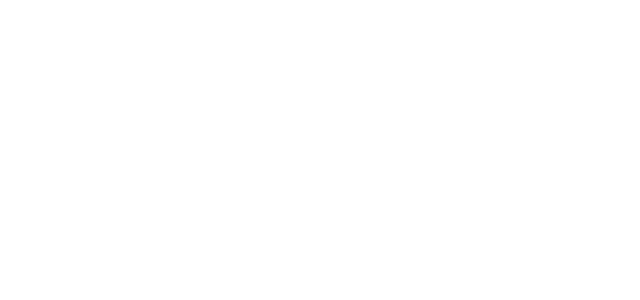
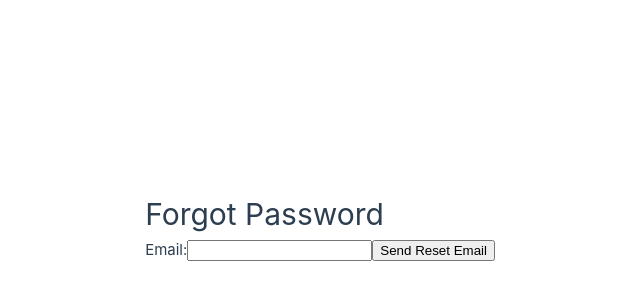
Before and after one commit to staten-island-tech/sql-project-women-in-stem-plus-tyler, a Vue app in the folder SQL/: page /forgotPassword in a window 1280 px wide. Before the commit this address had no page. Shown: the part 174-474 px from the top of the page, without its empty margins (145-785 px from the left). Built offline with nearby package versions, Linux system fonts and the light colour scheme.

Commit message:
trying reset password page

```diff
--- a/SQL/src/router/index.js
+++ b/SQL/src/router/index.js
@@ -1,5 +1,6 @@
 import { createRouter, createWebHistory } from 'vue-router'
 import AuthScreen from '../views/AuthenticationScreen.vue'
+import forgotPassword from '../views/forgotPassword.vue'
 
 const router = createRouter({
   history: createWebHistory(import.meta.env.BASE_URL),
@@ -8,6 +9,11 @@
       path: '/',
       name: 'auth',
       component: AuthScreen
+    },
+    {
+      path: '/forgotPassword',
+      name: 'forgotPassword',
+      component: forgotPassword
     }
   ]
 })
--- a/SQL/src/views/AuthenticationScreen.vue
+++ b/SQL/src/views/AuthenticationScreen.vue
@@ -2,6 +2,7 @@
   <div>
     <SignUpForm v-if="isSignUp" />
     <SignInForm v-else />
+    <RouterLink v-if="!isSignUp" to="/forgotPassword">Forgot Password?</RouterLink>
     <button @click="isSignUp = !isSignUp">
       {{ isSignUp ? 'Already have an account? Sign In' : "Don't have an account yet? Sign Up" }}
     </button>
--- /dev/null
+++ b/SQL/src/views/forgotPassword.vue
@@ -0,0 +1,31 @@
+<template>
+  <form>
+    <h1>Forgot Password</h1>
+    <label for="email">Email:</label>
+    <input type="email" v-model="email" />
+    <button>Send Reset Email</button>
+  </form>
+</template>
+
+<script>
+import { ref } from 'vue'
+import { supabase } from '../lib/supabaseClient'
+const email = ref('')
+export default {
+  name: 'forgotPassword',
+  data() {
+    return {
+      email
+    }
+  },
+  methods: {
+    async resetPassword() {
+      await supabase.auth.resetPasswordForEmail(email.value, {
+        redirectTo: 'http://example.com/account/update-password'
+      })
+    }
+  }
+}
+</script>
+
+<style lang="scss" scoped></style>
```
Also changed, not shown: SQL/src/store.js (deleted, +0 -7 lines).
